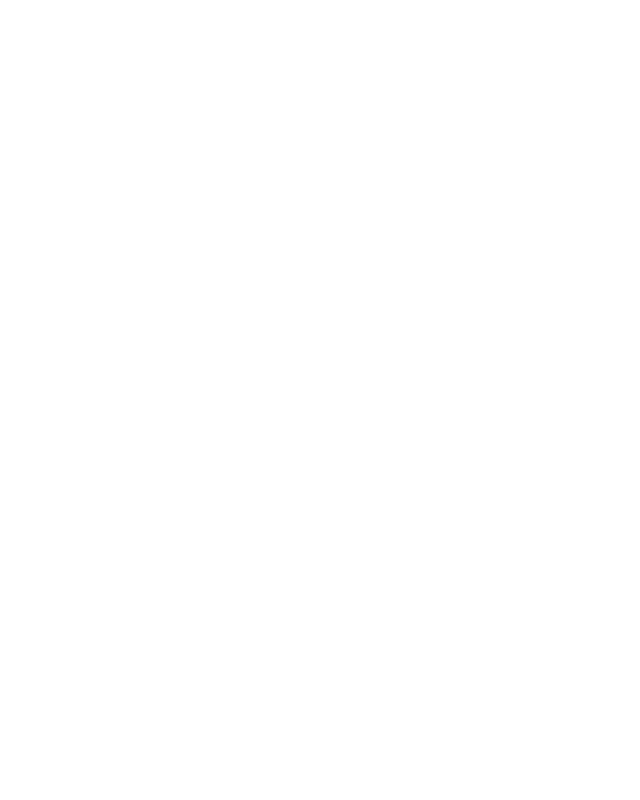
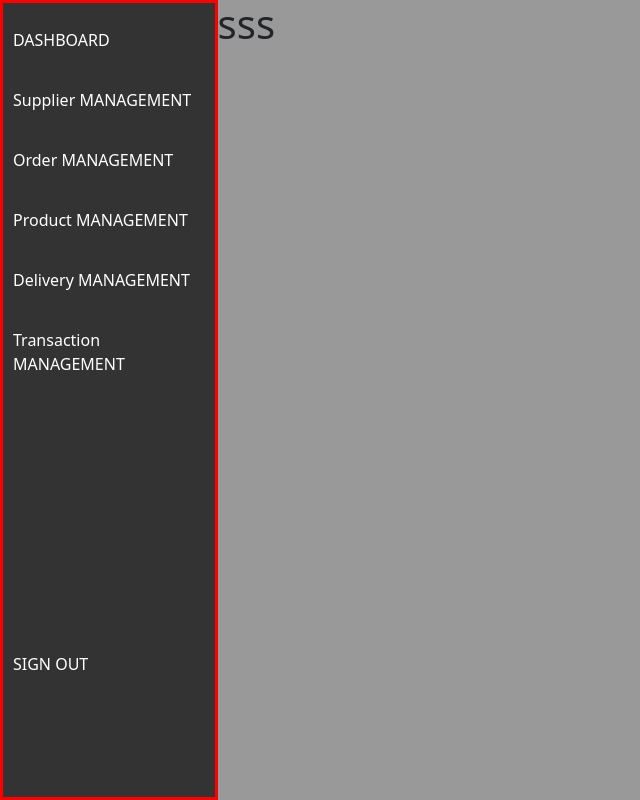
Before and after one commit to anjulasjay99/csse-frontend, a React (Create React App) app: page /addsupplier in a window 1280 px wide. Before the commit this address had no page. Shown: the whole page, without its empty margins (0-640 px from the left). Built offline with nearby package versions, Linux system fonts and the light colour scheme.

Commit message:
addSupplier Initial commit

```diff
--- a/package.json
+++ b/package.json
@@ -7,6 +7,7 @@
     "@testing-library/react": "^13.4.0",
     "@testing-library/user-event": "^13.5.0",
     "fa-icons": "^0.2.0",
+    "mdb-react-ui-kit": "^4.2.0",
     "react": "^18.2.0",
     "react-dom": "^18.2.0",
     "react-router-dom": "^6.4.2",
--- a/src/App.js
+++ b/src/App.js
@@ -1,5 +1,7 @@
 import Sidebar from "./Components/Sidebar";
 import { BrowserRouter, Routes, Route } from "react-router-dom";
+import AddSupplier from "./SupplierManagement/AddSupplier";
+import { MDBBtn, MDBCard, MDBCardBody, MDBCardImage, MDBCol, MDBContainer, MDBIcon, MDBInput, MDBRow, MDBTypography } from 'mdb-react-ui-kit';
 
 function App() {
   return (
@@ -7,6 +9,7 @@
        <BrowserRouter>
         <Routes>
           <Route path="/sidebar" element={<Sidebar />} exact />
+          <Route path="/addsupplier" element={<AddSupplier />} exact />
         </Routes>
       </BrowserRouter>
     </div>
--- a/src/CSS/sidebar.module.css
+++ b/src/CSS/sidebar.module.css
@@ -1,8 +1,10 @@
+
 .clearfix {
     margin: 0;
     overflow: auto;
   }
   .nav_main_container {
+    border: 3px solid red;
     width: 17%;
     height: 100vh;
     background-color: #333333;
--- /dev/null
+++ b/src/CSS/supplier.module.css
@@ -0,0 +1,13 @@
+.parent {
+
+    position:relative;
+  }
+
+  .child {
+    width:83%;
+    height:100%;
+    background-color:#999999;
+    position:absolute;
+    bottom:0px;
+    right:0px;
+  }
--- /dev/null
+++ b/src/SupplierManagement/AddSupplier.js
@@ -0,0 +1,19 @@
+import React from 'react'
+import Sidebar from '../Components/Sidebar'
+import { MDBBtn, MDBCard, MDBCardBody, MDBCardImage, MDBCol, MDBContainer, MDBIcon, MDBInput, MDBRow, MDBTypography } from 'mdb-react-ui-kit';
+import styles from '../CSS/supplier.module.css'
+export default function AddSupplier() {
+  return (
+    <>
+
+    <div className={styles.parent}>
+      <Sidebar/>
+    <div className={styles.child}>
+        <h1>sss</h1>
+    </div>
+    </div>
+    </>
+
+
+  )
+}
```
Also changed, not shown: src/SupplierManagement/UpdateSupplier.js (added), 1 other file (tests, documents, lock files or other folders).
